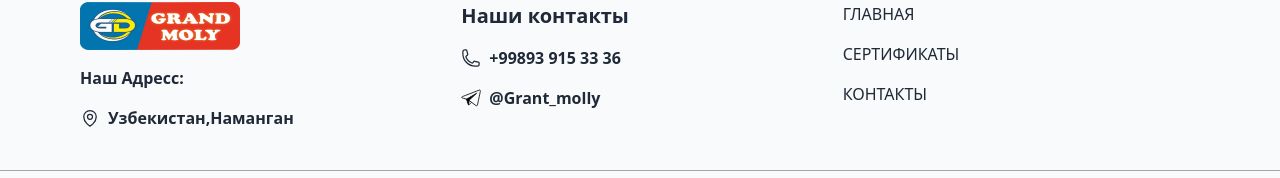
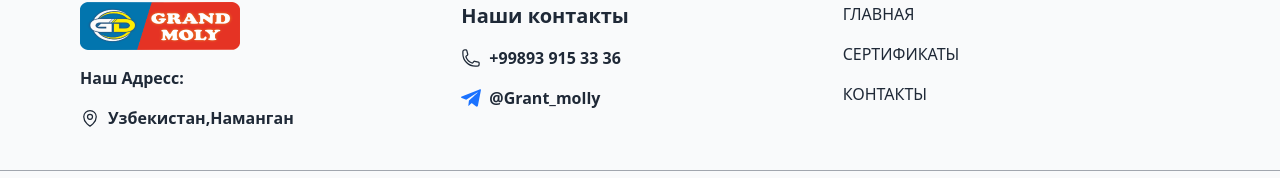
Before and after one commit to mDavron/grant-molly, a Next.js app: page / in a window 1280 px wide. Shown: the part 1931-2109 px from the top of the page. Built offline with nearby package versions, Linux system fonts and the light colour scheme.

Commit message:
telegram svg yangilandi

```diff
--- a/src/components/footer/Footer.jsx
+++ b/src/components/footer/Footer.jsx
@@ -65,33 +65,14 @@ const Footer = () => {
               <svg
                 className='h-5 w-5 transition-all group-hover:scale-110'
                 xmlns='http://www.w3.org/2000/svg'
-                viewBox='0 0 240 240'
+                width='16'
+                height='14'
+                viewBox='0 0 16 14'
+                fill='none'
               >
                 <path
-                  fill='none'
-                  stroke='#000'
-                  strokeWidth={10}
-                  d='M66.964 134.874s-32.08-10.062-51.344-16.002c-17.542-6.693-1.57-14.928 6.015-17.59 7.585-2.66 186.38-71.948 194.94-75.233 8.94-4.147 19.884-.35 14.767 18.656-4.416 20.407-30.166 142.874-33.827 158.812-3.66 15.937-18.447 6.844-18.447 6.844l-83.21-61.442z'
-                />
-                <path
-                  fill='none'
-                  stroke='#000'
-                  strokeWidth={10}
-                  d='M92.412 201.62s4.295.56 8.83-3.702c4.536-4.26 26.303-25.603 26.303-25.603'
-                />
-                <path
-                  fillRule='evenodd'
-                  stroke='#000'
-                  strokeLinejoin='bevel'
-                  strokeWidth={10}
-                  d='m66.985 134.887 28.922 14.082-3.488 52.65s-4.928.843-6.25-3.613c-1.323-4.455-19.185-63.12-19.185-63.12z'
-                />
-                <path
-                  fillRule='evenodd'
-                  stroke='#000'
-                  strokeLinejoin='bevel'
-                  strokeWidth={9.67}
-                  d='M66.985 134.887s127.637-77.45 120.09-71.138c-7.55 6.312-91.168 85.22-91.168 85.22z'
+                  d='M16 0.496194L13.4695 13.4168C13.4695 13.4168 13.115 14.3131 12.1424 13.8834L8.51446 11.0667L8.54131 11.088L6.23174 13.2213C6.23174 13.2213 6.05092 13.3595 5.85319 13.2733L6.31994 9.24164C6.31994 9.24164 12.7971 3.34528 13.0625 3.09435C13.3279 2.84342 13.2389 2.78971 13.2389 2.78971C13.2567 2.48508 12.7614 2.78971 12.7614 2.78971L4.17871 8.31013L0.605226 7.09164C0.605226 7.09164 0.0565574 6.89442 0.0031157 6.46388C-0.0512167 6.03422 0.623039 5.8009 0.623039 5.8009L14.8314 0.15546C14.8314 0.15546 16 -0.364004 16 0.496194Z'
+                  fill='#1b72ff'
                 />
               </svg>
               <Link href={'mailto:'} target='_blank'>
```
